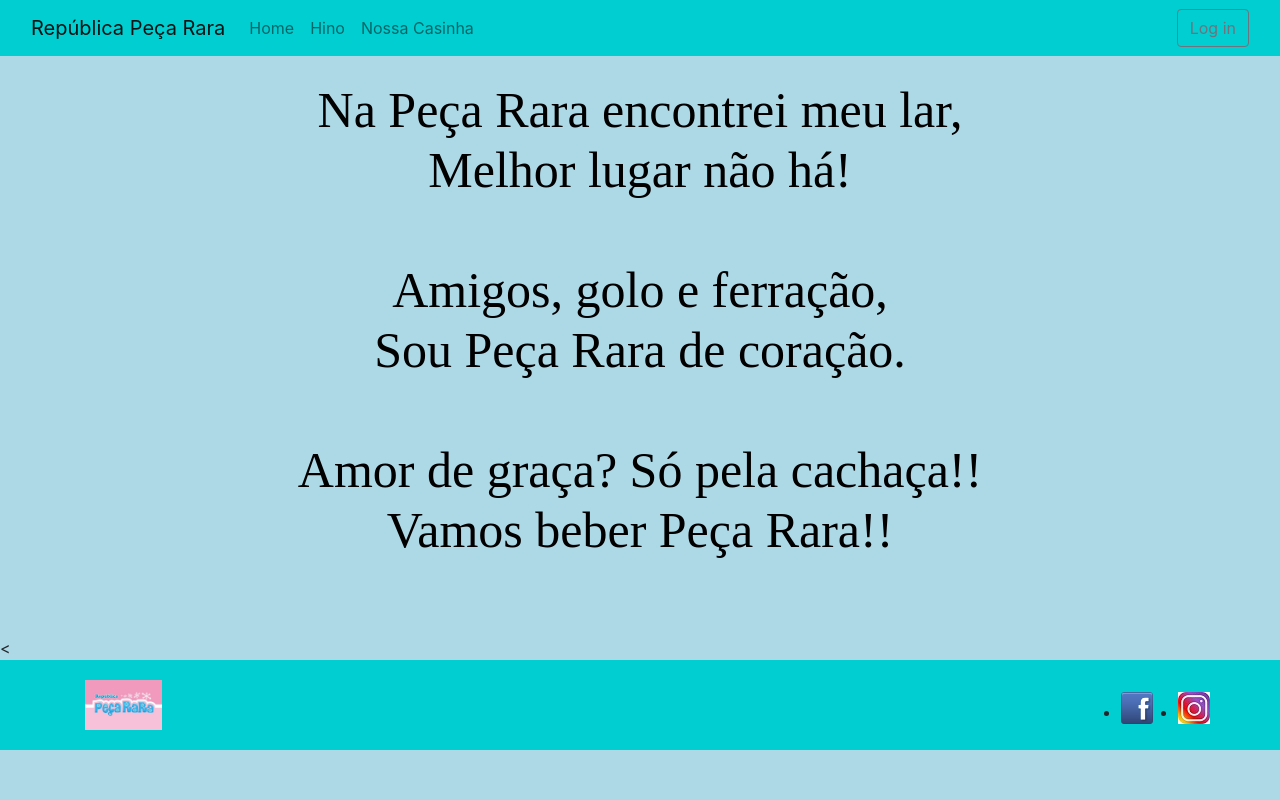
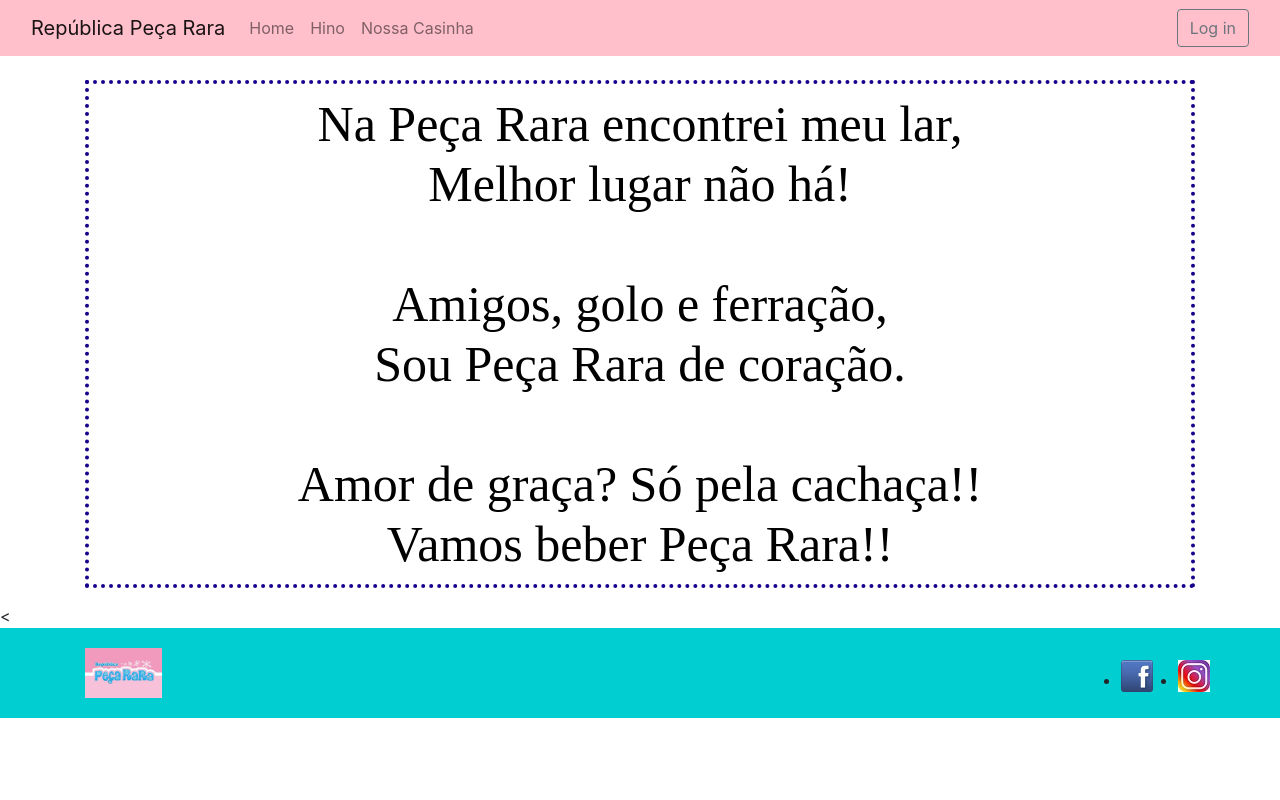
Before and after one commit to TulioAbreu/administracao-republica, a Django app: page /app/hino in a window 1280 px wide. Run offline with Django 3.2, Linux system fonts and the light colour scheme; some libraries are stand-ins or nearby versions.

Commit message:
Borda animada no hino

```diff
--- a/app/static/css/base.css
+++ b/app/static/css/base.css
@@ -14,7 +14,7 @@ form .alert ul
 body
 {
     /*background-image: url("../img/background3.jpg");*/
-    background-color: lightblue;
+    background-color: white;
 }
 
 footer
@@ -63,8 +63,7 @@ ul .navbar-nav{
   list-style-type: none;
   margin: 0;
   padding: 0;
-  width: 200px;
-  background-color: pink;
+  width: 200px;;
 }
 
 li a {
@@ -80,10 +79,14 @@ li a:hover {
   color: black;
 }
 
-.navbar, .navbar:hover, .dropdown-menu
+.navbar, .navbar:hover
 {
     color:#000!important;
-    background-color:darkturquoise!important
+    background-color:pink!important
+}
+.dropdown-menu
+{
+    background-color:pink!important
 }
 h1, h2, h3, h4, h5, h6
 {
@@ -103,8 +106,8 @@ h2
     color: black;
 }
 .imagem {
-  width: 300px;
-  margin: 10px;
+  width: 600px;
+  margin: 20px;
   position: relative;
   text-align: center;
 }
@@ -115,3 +118,23 @@ h2
   bottom: -20px;
   left: 0;
 }
+
+.center {
+  display: block;
+  margin-left: auto;
+  margin-right: auto;
+  width: 75%;
+}
+
+#reza
+{
+    /* a ordem dos lados é a mesma que com margens */
+    border-width: 4px 4px 4px 4px; /* aqui, cada lado possui uma borda de largura diferente */
+    border-style: dotted dotted; /* estilos de borda diferentes para cima-baixo e esquerda-direita */
+    border-color: deeppink deeppink deeppink deeppink ; /* uma cor de borda para cada lado */
+    padding: 10px;
+    animation: mymove 5s infinite;
+}
+@-webkit-keyframes mymove {
+  50% {border-color: darkblue;}
+}
--- a/app/templates/app/hino.html
+++ b/app/templates/app/hino.html
@@ -5,7 +5,7 @@
 
     <h2 class="text-center">
 
-        <p>Na Peça Rara encontrei meu lar,<br />
+        <p id="reza">Na Peça Rara encontrei meu lar,<br />
         Melhor lugar não há!<br />
         <br />
         Amigos, golo e ferração,<br />
@@ -13,6 +13,5 @@
         <br />
         Amor de graça? Só pela cachaça!!<br />
         Vamos beber Peça Rara!!<br />
-        <br />
     </h2>
 {% endblock %}
--- a/app/templates/app/index.html
+++ b/app/templates/app/index.html
@@ -13,7 +13,7 @@
 -->
     <div id="corpo">
         {% load static %}
-        <img src="{% static "imagem vaga casa.jpeg" %}" class="img-fluid img-thumbnail" alt="Imagem responsiva" width="1000" height="1000">
+        <img src="{% static "/img/imagem vaga casa.jpeg" %}" class="img-fluid img-thumbnail center" alt="Imagem responsiva">
     </div>
 
 
```
Also changed, not shown: app/templates/app/ourHome.html (+22 -17 lines), app/static/Imagem vaga casa.jpeg (deleted), app/static/img/Banheiro suíte.jpeg (added), app/static/img/Imagem vaga casa.jpeg (added).
